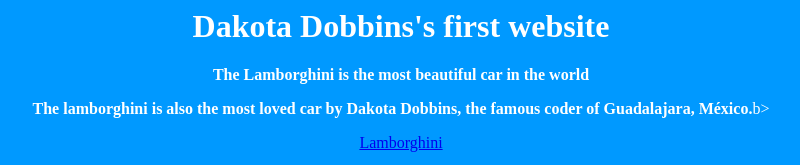
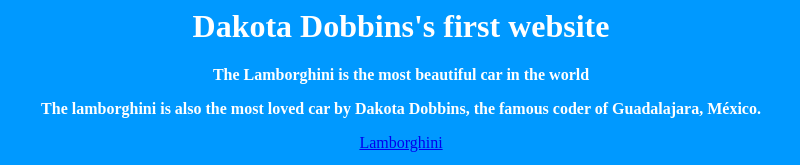
Before and after one commit to mexicody/mexicody.github.io, a plain HTML site: page index.html in a window 1280 px wide. Shown: the top 165 px of the page, without its empty margins (239-1039 px from the left). Drawn offline with Linux system fonts and the light colour scheme.

Commit message:
spell check

```diff
--- a/index.html
+++ b/index.html
@@ -13,7 +13,7 @@
 <body>
 <h1 style="text-align:center"style="font-family:courier">Dakota Dobbins's first website</h1>
 <p style="text-align:center"><b>The Lamborghini is the most beautiful car in the world</b></p>
-<p style="text-align:center"><b>The lamborghini is also the most loved car by Dakota Dobbins, the famous coder of Guadalajara, México.</b>b></p>
+<p style="text-align:center"><b>The lamborghini is also the most loved car by Dakota Dobbins, the famous coder of Guadalajara, México.</b></p>
 <a id="centeredlink" href="http://www.lamborghini.com/en/home/">Lamborghini</a>
 <p align="center"><img src="Lambo.jpg" alt="My car" width="200" height="200"></p>
 </body>
```
